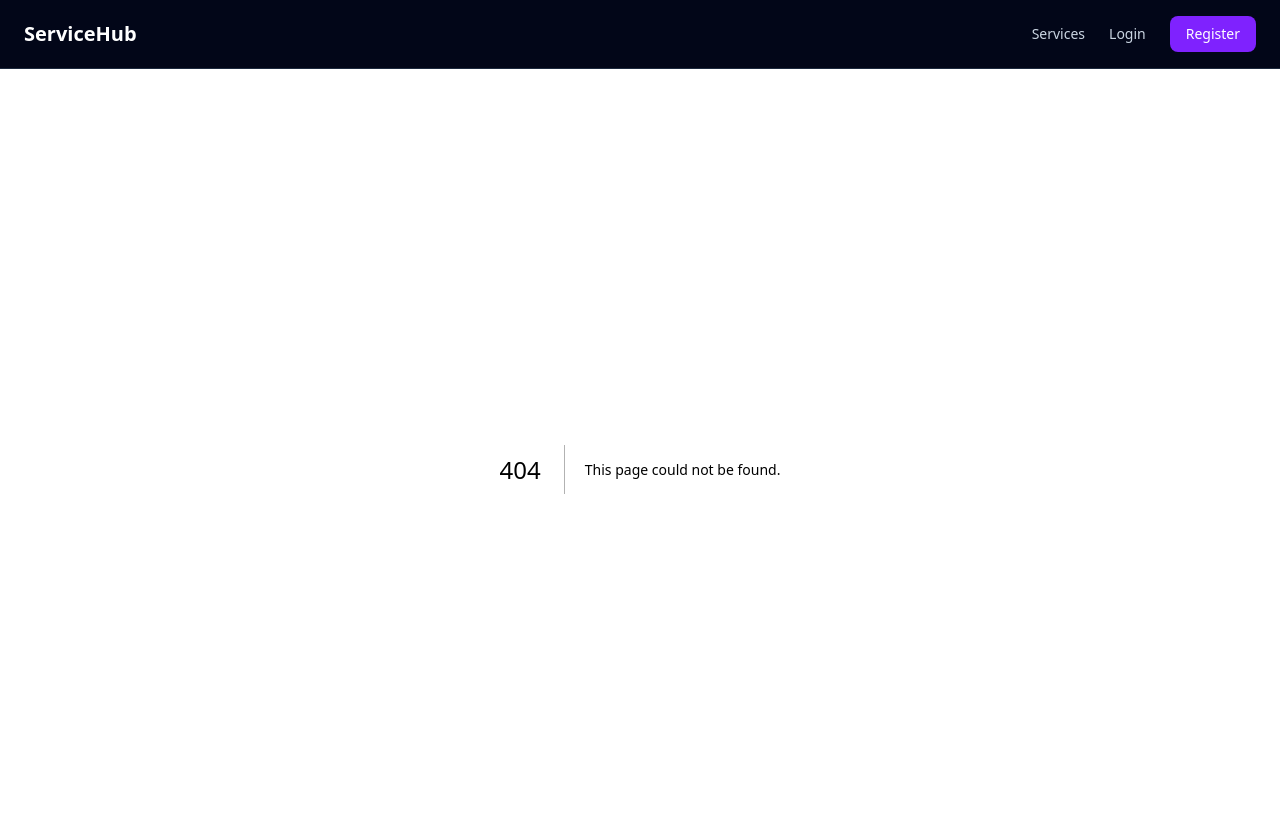
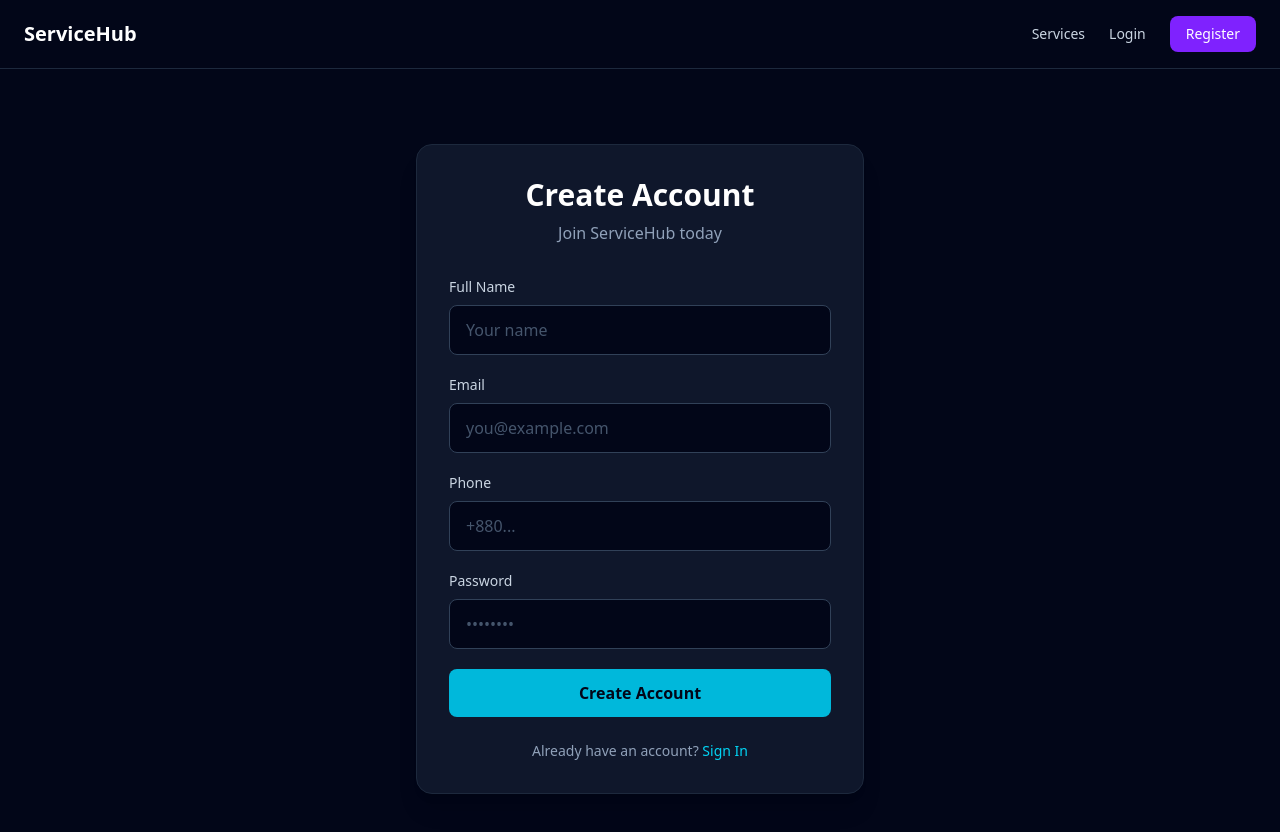
Before and after one commit to habib-web-dev1/service-hub, a Next.js app in the folder client/: page /register in a window 1280 px wide. Before the commit this address had no page. Shown: the top 832 px of the page. Built offline with nearby package versions, Linux system fonts and the light colour scheme; no server answers.

Commit message:
Register Page Added

```diff
--- /dev/null
+++ b/client/src/app/register/page.tsx
@@ -0,0 +1,172 @@
+"use client";
+
+import { FormEvent, useState } from "react";
+import Link from "next/link";
+import { useRouter } from "next/navigation";
+import { api } from "@/lib/api";
+
+interface RegisterResponse {
+  user: {
+    id: string;
+    name: string;
+    email: string;
+    phone: string | null;
+    role: string;
+  };
+  token: string;
+}
+
+export default function RegisterPage() {
+  const router = useRouter();
+
+  const [name, setName] = useState("");
+  const [email, setEmail] = useState("");
+  const [phone, setPhone] = useState("");
+  const [password, setPassword] = useState("");
+
+  const [loading, setLoading] = useState(false);
+  const [error, setError] = useState("");
+
+  const handleSubmit = async (event: FormEvent<HTMLFormElement>) => {
+    event.preventDefault();
+
+    setError("");
+    setLoading(true);
+
+    try {
+      const result = await api.post<RegisterResponse>("/auth/register", {
+        name,
+        email,
+        password,
+        phone: phone || null,
+        role: "CUSTOMER",
+      });
+
+      localStorage.setItem("token", result.token);
+      localStorage.setItem("user", JSON.stringify(result.user));
+
+      router.push("/services");
+    } catch (err) {
+      setError(err instanceof Error ? err.message : "Registration failed.");
+    } finally {
+      setLoading(false);
+    }
+  };
+
+  return (
+    <main className="flex min-h-screen items-center justify-center bg-slate-950 px-6 py-12 text-white">
+      <div className="w-full max-w-md">
+        <div className="rounded-2xl border border-slate-800 bg-slate-900 p-8 shadow-xl">
+          <div className="mb-8 text-center">
+            <h1 className="text-3xl font-bold">Create Account</h1>
+
+            <p className="mt-2 text-slate-400">Join ServiceHub today</p>
+          </div>
+
+          {error && (
+            <div className="mb-6 rounded-lg border border-red-500/30 bg-red-500/10 p-4 text-sm text-red-400">
+              {error}
+            </div>
+          )}
+
+          <form onSubmit={handleSubmit} className="space-y-5">
+            <div>
+              <label
+                htmlFor="name"
+                className="mb-2 block text-sm font-medium text-slate-300"
+              >
+                Full Name
+              </label>
+
+              <input
+                id="name"
+                type="text"
+                value={name}
+                onChange={(event) => setName(event.target.value)}
+                placeholder="Your name"
+                required
+                minLength={2}
+                className="w-full rounded-lg border border-slate-700 bg-slate-950 px-4 py-3 text-white outline-none placeholder:text-slate-600 focus:border-cyan-400"
+              />
+            </div>
+
+            <div>
+              <label
+                htmlFor="email"
+                className="mb-2 block text-sm font-medium text-slate-300"
+              >
+                Email
+              </label>
+
+              <input
+                id="email"
+                type="email"
+                value={email}
+                onChange={(event) => setEmail(event.target.value)}
+                placeholder="you@example.com"
+                required
+                className="w-full rounded-lg border border-slate-700 bg-slate-950 px-4 py-3 text-white outline-none placeholder:text-slate-600 focus:border-cyan-400"
+              />
+            </div>
+
+            <div>
+              <label
+                htmlFor="phone"
+                className="mb-2 block text-sm font-medium text-slate-300"
+              >
+                Phone
+              </label>
+
+              <input
+                id="phone"
+                type="tel"
+                value={phone}
+                onChange={(event) => setPhone(event.target.value)}
+                placeholder="+880..."
+                className="w-full rounded-lg border border-slate-700 bg-slate-950 px-4 py-3 text-white outline-none placeholder:text-slate-600 focus:border-cyan-400"
+              />
+            </div>
+
+            <div>
+              <label
+                htmlFor="password"
+                className="mb-2 block text-sm font-medium text-slate-300"
+              >
+                Password
+              </label>
+
+              <input
+                id="password"
+                type="password"
+                value={password}
+                onChange={(event) => setPassword(event.target.value)}
+                placeholder="••••••••"
+                required
+                minLength={6}
+                className="w-full rounded-lg border border-slate-700 bg-slate-950 px-4 py-3 text-white outline-none placeholder:text-slate-600 focus:border-cyan-400"
+              />
+            </div>
+
+            <button
+              type="submit"
+              disabled={loading}
+              className="w-full rounded-lg bg-cyan-500 px-6 py-3 font-semibold text-slate-950 transition hover:bg-cyan-400 disabled:cursor-not-allowed disabled:opacity-50"
+            >
+              {loading ? "Creating Account..." : "Create Account"}
+            </button>
+          </form>
+
+          <p className="mt-6 text-center text-sm text-slate-400">
+            Already have an account?{" "}
+            <Link
+              href="/login"
+              className="font-medium text-cyan-400 hover:text-cyan-300"
+            >
+              Sign In
+            </Link>
+          </p>
+        </div>
+      </div>
+    </main>
+  );
+}
```
